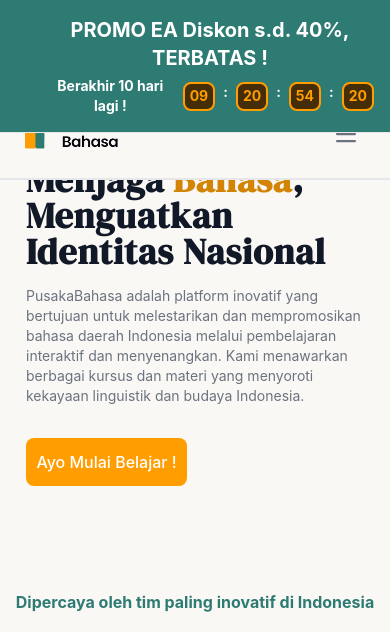
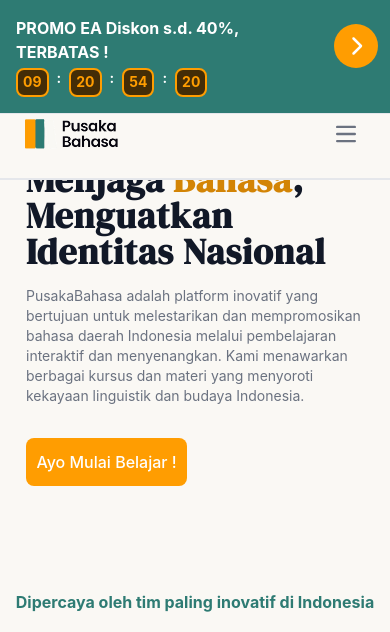
Before and after one commit to Pusaka-Bahasa/pusaka-bahasa, an Astro site: page / in a window 390 px wide. Shown: the top 632 px of the page. Built offline with nearby package versions, Linux system fonts and the light colour scheme; Astro itself is replaced by a stand-in of ours.

Commit message:
update: button banner

```diff
--- a/src/components/Banner.astro
+++ b/src/components/Banner.astro
@@ -1,9 +1,9 @@
 <div id="sticky-banner" tabindex="-1" class="fixed justify-between top-0 start-0 z-50 flex w-full border-b border-gray-200 bg-primary dark:bg-gray-700 dark:border-gray-600">
-    <div class="flex p-4" style="margin-left: 30px;">
-        <div class="grid text-center gap-1">
-            <span class="lg:text-2xl font-bold text-white text-xl">PROMO EA Diskon s.d. 40%, TERBATAS !</span>
+    <div class="flex p-4 lg:ml-6">
+        <div class="grid text-left gap-1">
+            <span class="lg:text-2xl font-bold text-white text-md">PROMO EA Diskon s.d. 40%, TERBATAS !</span>
             <div class="flex items-center lg:gap-4 gap-2">
-                <span class="lg:text-lg text-sm font-bold text-white">
+                <span class="lg:text-lg text-sm font-bold text-white hidden lg:block">
                     Berakhir 10 hari lagi !
                 </span>
                 <div class="flex gap-2">
@@ -26,8 +26,23 @@
             </div>
         </div>
     </div>
-    <div class="flex pt-6 pb-5">
-        <button type="button" style="margin-right: 30px;" class="px-5 text-base font-bold text-center text-white lg:block hidden bg-second rounded-full hover:bg-second">Klaim Promo</button>
+    <div class="flex pt-6 pb-6 text-center">
+        <!--BUTTON DESKTOP -->
+        <button type="button" class="px-2 lg:px-5 mr-3 text-md font-medium text-center text-white bg-second rounded-full hover:bg-second items-center justify-center lg:block hidden">
+            <div class="flex items-center justify-center">
+                <p>Klaim Promo</p>
+                <svg xmlns="http://www.w3.org/2000/svg" class="w-4 h-4 ml-2 lg:ml-0 text-center justify-center items-center flex-shrink-0" viewBox="0 0 320 512">
+                    <path fill="#fff" d="M310.6 233.4c12.5 12.5 12.5 32.8 0 45.3l-192 192c-12.5 12.5-32.8 12.5-45.3 0s-12.5-32.8 0-45.3L242.7 256 73.4 86.6c-12.5-12.5-12.5-32.8 0-45.3s32.8-12.5 45.3 0l192 192z"/>
+                </svg>
+            </div>
+        </button>
+
+        <!--BUTTON MOBILE -->
+        <button class="relative flex mr-3 lg:hidden block items-center justify-center w-11 h-11 bg-second rounded-full">
+            <svg xmlns="http://www.w3.org/2000/svg" class="w-5 h-5 text-black" viewBox="0 0 320 512">
+                <path fill="#fff" d="M310.6 233.4c12.5 12.5 12.5 32.8 0 45.3l-192 192c-12.5 12.5-32.8 12.5-45.3 0s-12.5-32.8 0-45.3L242.7 256 73.4 86.6c-12.5-12.5-12.5-32.8 0-45.3s32.8-12.5 45.3 0l192 192z"/>
+            </svg>
+        </button>
     </div>
 </div>
 
```
